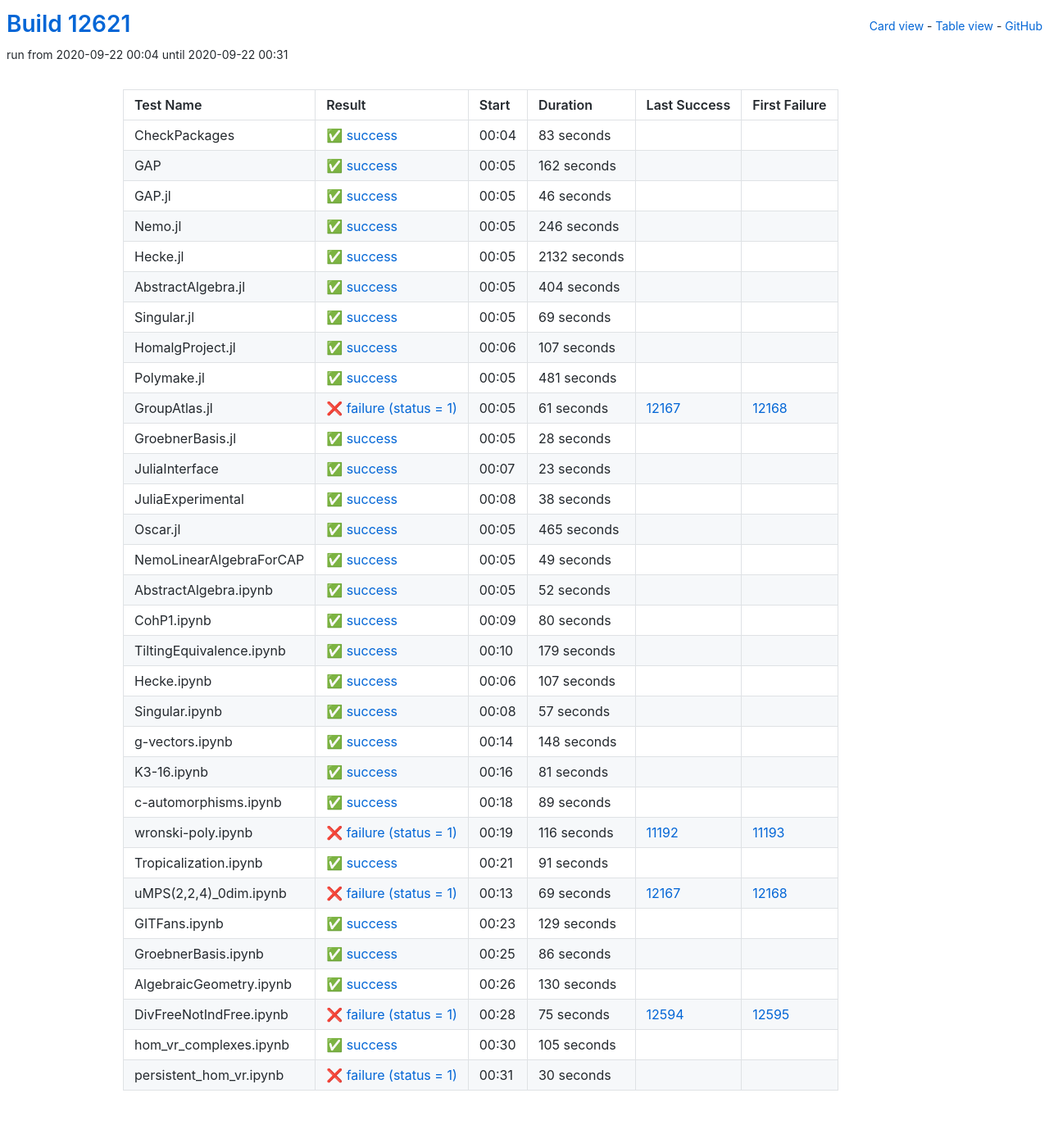
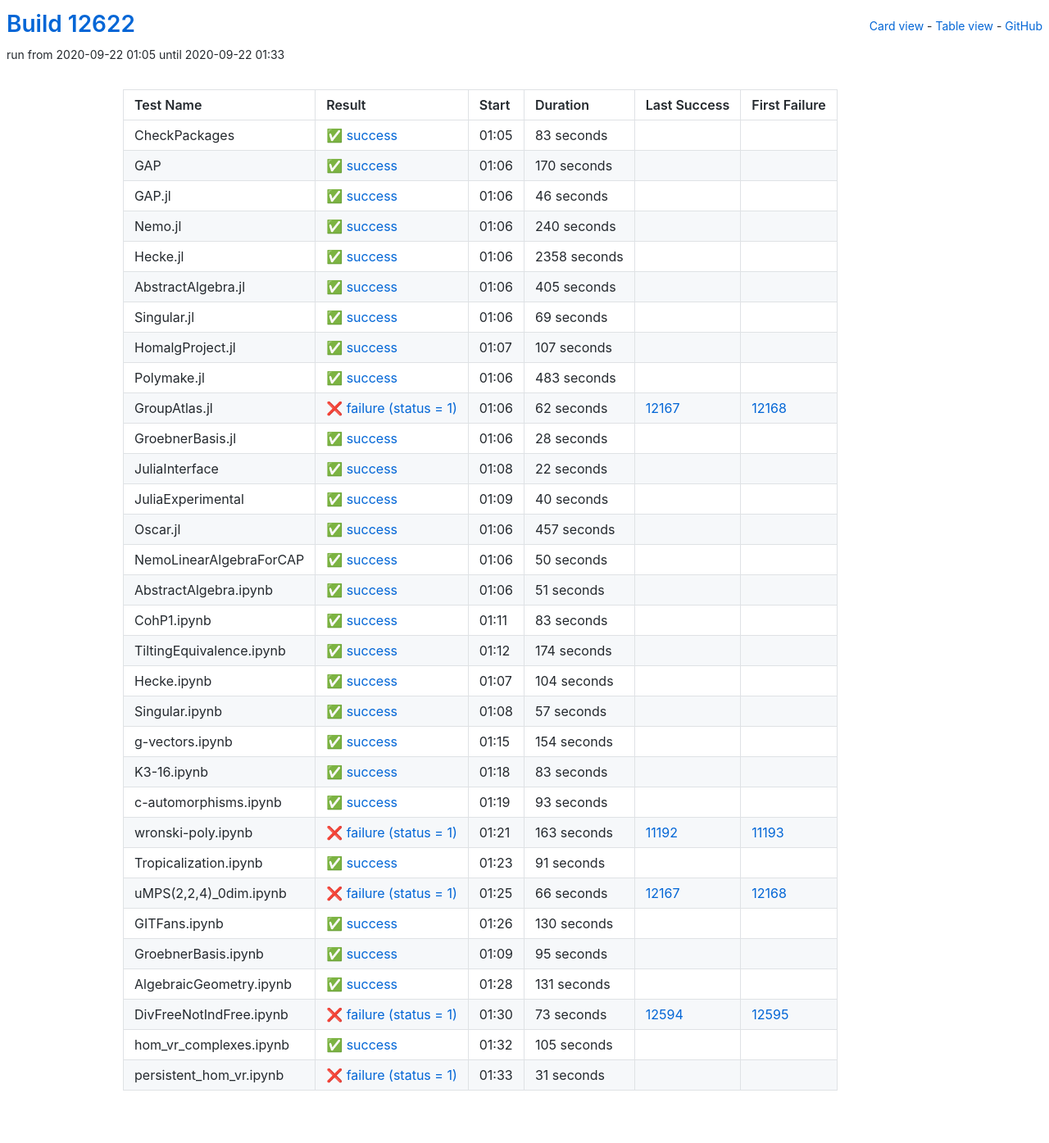
Before and after one commit to oscar-system/oscar-ci-status, a Jekyll site: the page built from table.html, in a window 1280 px wide. Shown: the whole page at 82% size. Built offline with Jekyll 4.4.1, drawn with Linux system fonts in a browser that asks for light colours.

Commit message:
Build #12622

```diff
--- a/_data/ci.yml
+++ b/_data/ci.yml
@@ -1,6 +1,6 @@
 ---
-build: 12621
-build_url: https://oscarci.mathematik.uni-kl.de/job/oscar/12621/
+build: 12622
+build_url: https://oscarci.mathematik.uni-kl.de/job/oscar/12622/
 job: oscar
 organization: oscar-system
 repo: oscar-ci-status
@@ -8,8 +8,8 @@
 tests:
 - name: CheckPackages
   id: checkpackages
-  log: https://oscarci.mathematik.uni-kl.de/job/oscar/12621/artifact/logs/build-12621/CheckPackages.log
-  start: 2020-09-22 00:04
+  log: https://oscarci.mathematik.uni-kl.de/job/oscar/12622/artifact/logs/build-12622/CheckPackages.log
+  start: 2020-09-22 01:05
   success: true
   exitcode: 0
   status: success
@@ -20,20 +20,20 @@
   first_failure_url:
 - name: GAP
   id: gap
-  log: https://oscarci.mathematik.uni-kl.de/job/oscar/12621/artifact/logs/build-12621/GAP.log
-  start: 2020-09-22 00:05
+  log: https://oscarci.mathematik.uni-kl.de/job/oscar/12622/artifact/logs/build-12622/GAP.log
+  start: 2020-09-22 01:06
   success: true
   exitcode: 0
   status: success
-  duration: 162
+  duration: 170
   last_success: false
   last_success_url:
   first_failure: false
   first_failure_url:
 - name: GAP.jl
   id: gap-jl
-  log: https://oscarci.mathematik.uni-kl.de/job/oscar/12621/artifact/logs/build-12621/GAP.jl.log
-  start: 2020-09-22 00:05
+  log: https://oscarci.mathematik.uni-kl.de/job/oscar/12622/artifact/logs/build-12622/GAP.jl.log
+  start: 2020-09-22 01:06
   success: true
   exitcode: 0
   status: success
@@ -44,44 +44,44 @@
   first_failure_url:
 - name: Nemo.jl
   id: nemo-jl
-  log: https://oscarci.mathematik.uni-kl.de/job/oscar/12621/artifact/logs/build-12621/Nemo.jl.log
-  start: 2020-09-22 00:05
+  log: https://oscarci.mathematik.uni-kl.de/job/oscar/12622/artifact/logs/build-12622/Nemo.jl.log
+  start: 2020-09-22 01:06
   success: true
   exitcode: 0
   status: success
-  duration: 246
+  duration: 240
   last_success: false
   last_success_url:
   first_failure: false
   first_failure_url:
 - name: Hecke.jl
   id: hecke-jl
-  log: https://oscarci.mathematik.uni-kl.de/job/oscar/12621/artifact/logs/build-12621/Hecke.jl.log
-  start: 2020-09-22 00:05
+  log: https://oscarci.mathematik.uni-kl.de/job/oscar/12622/artifact/logs/build-12622/Hecke.jl.log
+  start: 2020-09-22 01:06
   success: true
   exitcode: 0
   status: success
-  duration: 2132
+  duration: 2358
   last_success: false
   last_success_url:
   first_failure: false
   first_failure_url:
 - name: AbstractAlgebra.jl
   id: abstractalgebra-jl
-  log: https://oscarci.mathematik.uni-kl.de/job/oscar/12621/artifact/logs/build-12621/AbstractAlgebra.jl.log
-  start: 2020-09-22 00:05
+  log: https://oscarci.mathematik.uni-kl.de/job/oscar/12622/artifact/logs/build-12622/AbstractAlgebra.jl.log
+  start: 2020-09-22 01:06
   success: true
   exitcode: 0
   status: success
-  duration: 404
+  duration: 405
   last_success: false
   last_success_url:
   first_failure: false
   first_failure_url:
 - name: Singular.jl
   id: singular-jl
-  log: https://oscarci.mathematik.uni-kl.de/job/oscar/12621/artifact/logs/build-12621/Singular.jl.log
-  start: 2020-09-22 00:05
+  log: https://oscarci.mathematik.uni-kl.de/job/oscar/12622/artifact/logs/build-12622/Singular.jl.log
+  start: 2020-09-22 01:06
   success: true
   exitcode: 0
   status: success
@@ -92,8 +92,8 @@
   first_failure_url:
 - name: HomalgProject.jl
   id: homalgproject-jl
-  log: https://oscarci.mathematik.uni-kl.de/job/oscar/12621/artifact/logs/build-12621/HomalgProject.jl.log
-  start: 2020-09-22 00:06
+  log: https://oscarci.mathematik.uni-kl.de/job/oscar/12622/artifact/logs/build-12622/HomalgProject.jl.log
+  start: 2020-09-22 01:07
   success: true
   exitcode: 0
   status: success
@@ -104,32 +104,32 @@
   first_failure_url:
 - name: Polymake.jl
   id: polymake-jl
-  log: https://oscarci.mathematik.uni-kl.de/job/oscar/12621/artifact/logs/build-12621/Polymake.jl.log
-  start: 2020-09-22 00:05
+  log: https://oscarci.mathematik.uni-kl.de/job/oscar/12622/artifact/logs/build-12622/Polymake.jl.log
+  start: 2020-09-22 01:06
   success: true
   exitcode: 0
   status: success
-  duration: 481
+  duration: 483
   last_success: false
   last_success_url:
   first_failure: false
   first_failure_url:
 - name: GroupAtlas.jl
   id: groupatlas-jl
-  log: https://oscarci.mathematik.uni-kl.de/job/oscar/12621/artifact/logs/build-12621/GroupAtlas.jl.log
-  start: 2020-09-22 00:05
+  log: https://oscarci.mathematik.uni-kl.de/job/oscar/12622/artifact/logs/build-12622/GroupAtlas.jl.log
+  start: 2020-09-22 01:06
   success: false
   exitcode: 1
   status: failure
-  duration: 61
+  duration: 62
   last_success: 12167
   last_success_url: https://oscarci.mathematik.uni-kl.de/job/oscar/12167/
   first_failure: 12168
   first_failure_url: https://oscarci.mathematik.uni-kl.de/job/oscar/12168/
 - name: GroebnerBasis.jl
   id: groebnerbasis-jl
-  log: https://oscarci.mathematik.uni-kl.de/job/oscar/12621/artifact/logs/build-12621/GroebnerBasis.jl.log
-  start: 2020-09-22 00:05
+  log: https://oscarci.mathematik.uni-kl.de/job/oscar/12622/artifact/logs/build-12622/GroebnerBasis.jl.log
+  start: 2020-09-22 01:06
   success: true
   exitcode: 0
   status: success
@@ -140,104 +140,104 @@
   first_failure_url:
 - name: JuliaInterface
   id: juliainterface
-  log: https://oscarci.mathematik.uni-kl.de/job/oscar/12621/artifact/logs/build-12621/JuliaInterface.log
-  start: 2020-09-22 00:07
+  log: https://oscarci.mathematik.uni-kl.de/job/oscar/12622/artifact/logs/build-12622/JuliaInterface.log
+  start: 2020-09-22 01:08
   success: true
   exitcode: 0
   status: success
-  duration: 23
+  duration: 22
   last_success: false
   last_success_url:
   first_failure: false
   first_failure_url:
 - name: JuliaExperimental
   id: juliaexperimental
-  log: https://oscarci.mathematik.uni-kl.de/job/oscar/12621/artifact/logs/build-12621/JuliaExperimental.log
-  start: 2020-09-22 00:08
+  log: https://oscarci.mathematik.uni-kl.de/job/oscar/12622/artifact/logs/build-12622/JuliaExperimental.log
+  start: 2020-09-22 01:09
   success: true
   exitcode: 0
   status: success
-  duration: 38
+  duration: 40
   last_success: false
   last_success_url:
   first_failure: false
   first_failure_url:
 - name: Oscar.jl
   id: oscar-jl
-  log: https://oscarci.mathematik.uni-kl.de/job/oscar/12621/artifact/logs/build-12621/Oscar.jl.log
-  start: 2020-09-22 00:05
+  log: https://oscarci.mathematik.uni-kl.de/job/oscar/12622/artifact/logs/build-12622/Oscar.jl.log
+  start: 2020-09-22 01:06
   success: true
   exitcode: 0
   status: success
-  duration: 465
+  duration: 457
   last_success: false
   last_success_url:
   first_failure: false
   first_failure_url:
 - name: NemoLinearAlgebraForCAP
   id: nemolinearalgebraforcap
-  log: https://oscarci.mathematik.uni-kl.de/job/oscar/12621/artifact/logs/build-12621/NemoLinearAlgebraForCAP.log
-  start: 2020-09-22 00:05
+  log: https://oscarci.mathematik.uni-kl.de/job/oscar/12622/artifact/logs/build-12622/NemoLinearAlgebraForCAP.log
+  start: 2020-09-22 01:06
   success: true
   exitcode: 0
   status: success
-  duration: 49
+  duration: 50
   last_success: false
   last_success_url:
   first_failure: false
   first_failure_url:
 - name: AbstractAlgebra.ipynb
   id: abstractalgebra-ipynb
-  log: https://oscarci.mathematik.uni-kl.de/job/oscar/12621/artifact/logs/build-12621/AbstractAlgebra.ipynb.log
-  start: 2020-09-22 00:05
+  log: https://oscarci.mathematik.uni-kl.de/job/oscar/12622/artifact/logs/build-12622/AbstractAlgebra.ipynb.log
+  start: 2020-09-22 01:06
   success: true
   exitcode: 0
   status: success
-  duration: 52
+  duration: 51
   last_success: false
   last_success_url:
   first_failure: false
   first_failure_url:
 - name: CohP1.ipynb
   id: cohp1-ipynb
-  log: https://oscarci.mathematik.uni-kl.de/job/oscar/12621/artifact/logs/build-12621/CohP1.ipynb.log
-  start: 2020-09-22 00:09
+  log: https://oscarci.mathematik.uni-kl.de/job/oscar/12622/artifact/logs/build-12622/CohP1.ipynb.log
+  start: 2020-09-22 01:11
   success: true
   exitcode: 0
   status: success
-  duration: 80
+  duration: 83
   last_success: false
   last_success_url:
   first_failure: false
   first_failure_url:
 - name: TiltingEquivalence.ipynb
   id: tiltingequivalence-ipynb
-  log: https://oscarci.mathematik.uni-kl.de/job/oscar/12621/artifact/logs/build-12621/TiltingEquivalence.ipynb.log
-  start: 2020-09-22 00:10
+  log: https://oscarci.mathematik.uni-kl.de/job/oscar/12622/artifact/logs/build-12622/TiltingEquivalence.ipynb.log
+  start: 2020-09-22 01:12
   success: true
   exitcode: 0
   status: success
-  duration: 179
+  duration: 174
   last_success: false
   last_success_url:
   first_failure: false
   first_failure_url:
 - name: Hecke.ipynb
   id: hecke-ipynb
-  log: https://oscarci.mathematik.uni-kl.de/job/oscar/12621/artifact/logs/build-12621/Hecke.ipynb.log
-  start: 2020-09-22 00:06
+  log: https://oscarci.mathematik.uni-kl.de/job/oscar/12622/artifact/logs/build-12622/Hecke.ipynb.log
+  start: 2020-09-22 01:07
   success: true
   exitcode: 0
   status: success
-  duration: 107
+  duration: 104
   last_success: false
   last_success_url:
   first_failure: false
   first_failure_url:
 - name: Singular.ipynb
   id: singular-ipynb
-  log: https://oscarci.mathematik.uni-kl.de/job/oscar/12621/artifact/logs/build-12621/Singular.ipynb.log
-  start: 2020-09-22 00:08
+  log: https://oscarci.mathematik.uni-kl.de/job/oscar/12622/artifact/logs/build-12622/Singular.ipynb.log
+  start: 2020-09-22 01:08
   success: true
   exitcode: 0
   status: success
@@ -248,56 +248,56 @@
   first_failure_url:
 - name: g-vectors.ipynb
   id: g-vectors-ipynb
-  log: https://oscarci.mathematik.uni-kl.de/job/oscar/12621/artifact/logs/build-12621/g-vectors.ipynb.log
-  start: 2020-09-22 00:14
+  log: https://oscarci.mathematik.uni-kl.de/job/oscar/12622/artifact/logs/build-12622/g-vectors.ipynb.log
+  start: 2020-09-22 01:15
   success: true
   exitcode: 0
   status: success
-  duration: 148
+  duration: 154
   last_success: false
   last_success_url:
   first_failure: false
   first_failure_url:
 - name: K3-16.ipynb
   id: k3-16-ipynb
-  log: https://oscarci.mathematik.uni-kl.de/job/oscar/12621/artifact/logs/build-12621/K3-16.ipynb.log
-  start: 2020-09-22 00:16
+  log: https://oscarci.mathematik.uni-kl.de/job/oscar/12622/artifact/logs/build-12622/K3-16.ipynb.log
+  start: 2020-09-22 01:18
   success: true
   exitcode: 0
   status: success
-  duration: 81
+  duration: 83
   last_success: false
   last_success_url:
   first_failure: false
   first_failure_url:
 - name: c-automorphisms.ipynb
   id: c-automorphisms-ipynb
-  log: https://oscarci.mathematik.uni-kl.de/job/oscar/12621/artifact/logs/build-12621/c-automorphisms.ipynb.log
-  start: 2020-09-22 00:18
+  log: https://oscarci.mathematik.uni-kl.de/job/oscar/12622/artifact/logs/build-12622/c-automorphisms.ipynb.log
+  start: 2020-09-22 01:19
   success: true
   exitcode: 0
   status: success
-  duration: 89
+  duration: 93
   last_success: false
   last_success_url:
   first_failure: false
   first_failure_url:
 - name: wronski-poly.ipynb
   id: wronski-poly-ipynb
-  log: https://oscarci.mathematik.uni-kl.de/job/oscar/12621/artifact/logs/build-12621/wronski-poly.ipynb.log
-  start: 2020-09-22 00:19
+  log: https://oscarci.mathematik.uni-kl.de/job/oscar/12622/artifact/logs/build-12622/wronski-poly.ipynb.log
+  start: 2020-09-22 01:21
   success: false
   exitcode: 1
   status: failure
-  duration: 116
+  duration: 163
   last_success: 11192
   last_success_url: https://oscarci.mathematik.uni-kl.de/job/oscar/11192/
   first_failure: 11193
   first_failure_url: https://oscarci.mathematik.uni-kl.de/job/oscar/11193/
 - name: Tropicalization.ipynb
   id: tropicalization-ipynb
-  log: https://oscarci.mathematik.uni-kl.de/job/oscar/12621/artifact/logs/build-12621/Tropicalization.ipynb.log
-  start: 2020-09-22 00:21
+  log: https://oscarci.mathematik.uni-kl.de/job/oscar/12622/artifact/logs/build-12622/Tropicalization.ipynb.log
+  start: 2020-09-22 01:23
   success: true
   exitcode: 0
   status: success
@@ -308,44 +308,20 @@
   first_failure_url:
 - name: uMPS(2,2,4)_0dim.ipynb
   id: umps-2-2-4-0dim-ipynb
-  log: https://oscarci.mathematik.uni-kl.de/job/oscar/12621/artifact/logs/build-12621/uMPS-2-2-4-_0dim.ipynb.log
-  start: 2020-09-22 00:13
+  log: https://oscarci.mathematik.uni-kl.de/job/oscar/12622/artifact/logs/build-12622/uMPS-2-2-4-_0dim.ipynb.log
+  start: 2020-09-22 01:25
   success: false
   exitcode: 1
   status: failure
-  duration: 69
+  duration: 66
   last_success: 12167
   last_success_url: https://oscarci.mathematik.uni-kl.de/job/oscar/12167/
   first_failure: 12168
   first_failure_url: https://oscarci.mathematik.uni-kl.de/job/oscar/12168/
 - name: GITFans.ipynb
   id: gitfans-ipynb
-  log: https://oscarci.mathematik.uni-kl.de/job/oscar/12621/artifact/logs/build-12621/GITFans.ipynb.log
-  start: 2020-09-22 00:23
-  success: true
-  exitcode: 0
-  status: success
-  duration: 129
-  last_success: false
-  last_success_url:
-  first_failure: false
-  first_failure_url:
-- name: GroebnerBasis.ipynb
-  id: groebnerbasis-ipynb
-  log: https://oscarci.mathematik.uni-kl.de/job/oscar/12621/artifact/logs/build-12621/GroebnerBasis.ipynb.log
-  start: 2020-09-22 00:25
-  success: true
-  exitcode: 0
-  status: success
-  duration: 86
-  last_success: false
-  last_success_url:
-  first_failure: false
-  first_failure_url:
-- name: AlgebraicGeometry.ipynb
-  id: algebraicgeometry-ipynb
-  log: https://oscarci.mathematik.uni-kl.de/job/oscar/12621/artifact/logs/build-12621/AlgebraicGeometry.ipynb.log
-  start: 2020-09-22 00:26
+  log: https://oscarci.mathematik.uni-kl.de/job/oscar/12622/artifact/logs/build-12622/GITFans.ipynb.log
+  start: 2020-09-22 01:26
   success: true
   exitcode: 0
   status: success
@@ -354,22 +330,46 @@
   last_success_url:
   first_failure: false
   first_failure_url:
+- name: GroebnerBasis.ipynb
+  id: groebnerbasis-ipynb
+  log: https://oscarci.mathematik.uni-kl.de/job/oscar/12622/artifact/logs/build-12622/GroebnerBasis.ipynb.log
+  start: 2020-09-22 01:09
+  success: true
+  exitcode: 0
+  status: success
+  duration: 95
+  last_success: false
+  last_success_url:
+  first_failure: false
+  first_failure_url:
+- name: AlgebraicGeometry.ipynb
+  id: algebraicgeometry-ipynb
+  log: https://oscarci.mathematik.uni-kl.de/job/oscar/12622/artifact/logs/build-12622/AlgebraicGeometry.ipynb.log
+  start: 2020-09-22 01:28
+  success: true
+  exitcode: 0
+  status: success
+  duration: 131
+  last_success: false
+  last_success_url:
+  first_failure: false
+  first_failure_url:
 - name: DivFreeNotIndFree.ipynb
   id: divfreenotindfree-ipynb
-  log: https://oscarci.mathematik.uni-kl.de/job/oscar/12621/artifact/logs/build-12621/DivFreeNotIndFree.ipynb.log
-  start: 2020-09-22 00:28
+  log: https://oscarci.mathematik.uni-kl.de/job/oscar/12622/artifact/logs/build-12622/DivFreeNotIndFree.ipynb.log
+  start: 2020-09-22 01:30
   success: false
   exitcode: 1
   status: failure
-  duration: 75
+  duration: 73
   last_success: 12594
   last_success_url: https://oscarci.mathematik.uni-kl.de/job/oscar/12594/
   first_failure: 12595
   first_failure_url: https://oscarci.mathematik.uni-kl.de/job/oscar/12595/
 - name: hom_vr_complexes.ipynb
   id: hom-vr-complexes-ipynb
-  log: https://oscarci.mathematik.uni-kl.de/job/oscar/12621/artifact/logs/build-12621/hom_vr_complexes.ipynb.log
-  start: 2020-09-22 00:30
+  log: https://oscarci.mathematik.uni-kl.de/job/oscar/12622/artifact/logs/build-12622/hom_vr_complexes.ipynb.log
+  start: 2020-09-22 01:32
   success: true
   exitcode: 0
   status: success
@@ -380,12 +380,12 @@
   first_failure_url:
 - name: persistent_hom_vr.ipynb
   id: persistent-hom-vr-ipynb
-  log: https://oscarci.mathematik.uni-kl.de/job/oscar/12621/artifact/logs/build-12621/persistent_hom_vr.ipynb.log
-  start: 2020-09-22 00:31
+  log: https://oscarci.mathematik.uni-kl.de/job/oscar/12622/artifact/logs/build-12622/persistent_hom_vr.ipynb.log
+  start: 2020-09-22 01:33
   success: false
   exitcode: 1
   status: failure
-  duration: 30
+  duration: 31
   last_success: false
   last_success_url:
   first_failure: false
```
Also changed, not shown: README.md.
